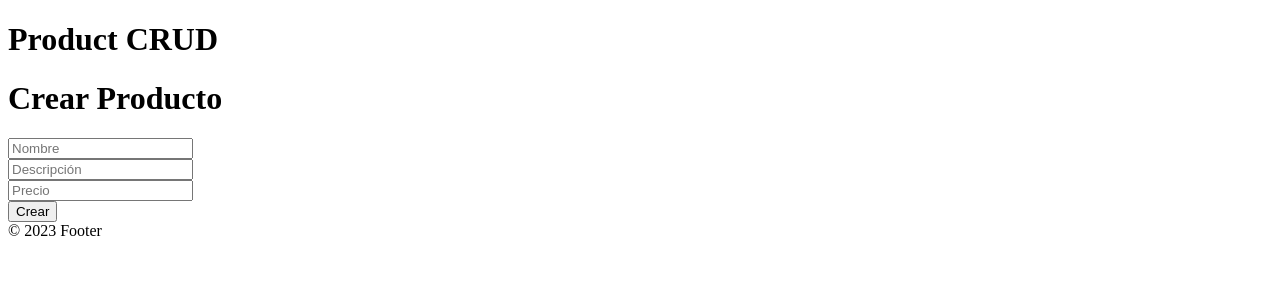
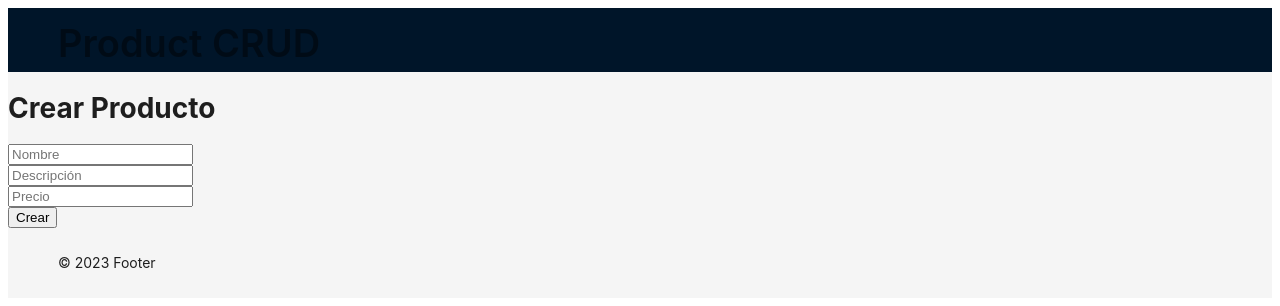
Before and after one commit to cigotete/react-study-crud-basic-frontend, a React (Vite) app: page /create in a window 1280 px wide. Shown: the top 306 px of the page. Built offline with nearby package versions, Linux system fonts and the light colour scheme; no server answers.

Commit message:
Implemented Antd Layout.

```diff
--- a/src/layout/Layout.jsx
+++ b/src/layout/Layout.jsx
@@ -1,16 +1,20 @@
 import PropTypes from 'prop-types';
+import {Layout as AntLayout, Typography } from 'antd';
+
+const { Header, Content, Footer } = AntLayout;
+const { Title, Text } = Typography;
 
 export const Layout = ({ children }) => {
   return (
-    <div>
-      <header>
-        <h1>Product CRUD</h1>
-      </header>
+    <AntLayout className="layout">
+      <Header style={{ display: 'flex', alignItems: 'center' }}>
+        <Title type='secondary'>Product CRUD</Title>
+      </Header>
 
-      <main>{children}</main>
+      <Content>{children}</Content>
 
-      <footer>&copy; 2023 Footer</footer>
-    </div>
+      <Footer><Text>&copy; 2023 Footer</Text></Footer>
+    </AntLayout>
   );
 };
 
```
